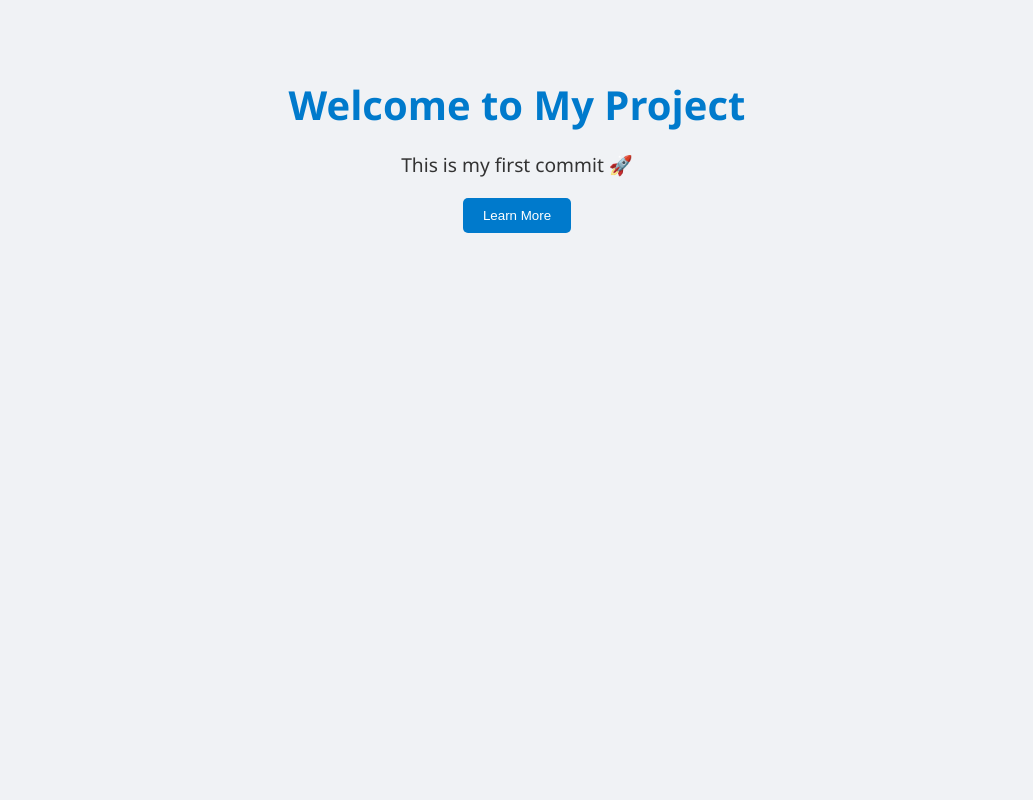
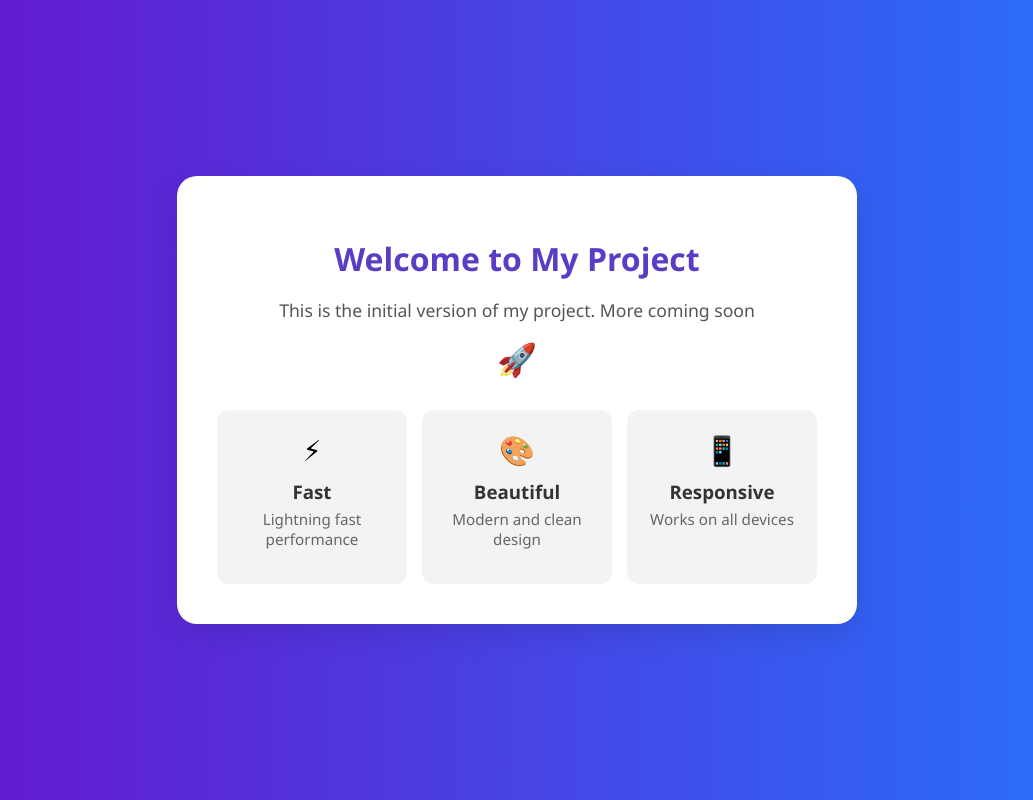
Before and after one commit to darshanguru/AI_Setup, a plain HTML site: page index.html in a window 1280 px wide. Shown: the whole page, without its empty margins (123-1156 px from the left). Drawn offline with Linux system fonts and the light colour scheme.

Commit message:
index and style as changed

```diff
--- a/index.html
+++ b/index.html
@@ -9,9 +9,31 @@
 </head>
 
 <body>
-    <h1>Welcome to My Project</h1>
-    <p>This is my first commit 🚀</p>
-    <button class="button">Learn More</button>
+    <div class="container">
+        <div class="card">
+            <h1>Welcome to My Project</h1>
+            <p>This is the initial version of my project. More coming soon</p>
+            <div class="emoji">🚀</div>
+
+            <div class="features">
+                <div class="feature">
+                    <div class="icon">⚡</div>
+                    <h3>Fast</h3>
+                    <p>Lightning fast performance</p>
+                </div>
+                <div class="feature">
+                    <div class="icon">🎨</div>
+                    <h3>Beautiful</h3>
+                    <p>Modern and clean design</p>
+                </div>
+                <div class="feature">
+                    <div class="icon">📱</div>
+                    <h3>Responsive</h3>
+                    <p>Works on all devices</p>
+                </div>
+            </div>
+        </div>
+    </div>
 </body>
 
 </html>
--- a/style.css
+++ b/style.css
@@ -1,33 +1,90 @@
+/* Background Setup */
 body {
+    margin: 0;
+    padding: 0;
     font-family: 'Segoe UI', Tahoma, Geneva, Verdana, sans-serif;
-    background-color: #f0f2f5;
-    color: #333;
-    text-align: center;
-    padding-top: 50px;
-    margin: 0;
+    background: linear-gradient(to right, #6a11cb, #2575fc);
+    display: flex;
+    justify-content: center;
+    align-items: center;
+    height: 100vh;
 }
 
-h1 {
-    color: #007acc;
-    font-size: 2.5rem;
+/* Main Card */
+.container .card {
+    background-color: #fff;
+    border-radius: 20px;
+    box-shadow: 0 10px 30px rgba(0, 0, 0, 0.1);
+    padding: 40px;
+    max-width: 600px;
+    text-align: center;
+    animation: fadeIn 0.8s ease;
+}
+
+/* Heading & Paragraph */
+.card h1 {
+    color: #5b3cc4;
     margin-bottom: 10px;
 }
 
-p {
-    font-size: 1.2rem;
-    margin-bottom: 20px;
+.card p {
+    color: #555;
+    font-size: 1.1rem;
+    margin-bottom: 15px;
 }
 
-.button {
-    padding: 10px 20px;
-    background-color: #007acc;
-    color: white;
-    border: none;
-    border-radius: 5px;
-    cursor: pointer;
-    transition: background 0.3s ease;
+/* Emoji */
+.emoji {
+    font-size: 2rem;
+    margin-bottom: 30px;
 }
 
-.button:hover {
-    background-color: #005f99;
+/* Features Grid */
+.features {
+    display: flex;
+    justify-content: space-between;
+    gap: 15px;
+    flex-wrap: wrap;
 }
+
+.feature {
+    flex: 1;
+    background-color: #f1f3f5;
+    border-radius: 12px;
+    padding: 20px;
+    min-width: 150px;
+    transition: transform 0.3s;
+}
+
+.feature:hover {
+    transform: translateY(-5px);
+}
+
+.feature .icon {
+    font-size: 1.8rem;
+    margin-bottom: 10px;
+}
+
+.feature h3 {
+    margin: 0;
+    color: #333;
+}
+
+.feature p {
+    color: #666;
+    font-size: 0.95rem;
+    margin-top: 5px;
+}
+
+/* Animation */
+@keyframes fadeIn {
+    from {
+        opacity: 0;
+        transform: translateY(10px);
+    }
+
+    to {
+        opacity: 1;
+        transform: translateY(0);
+    }
+}
```
